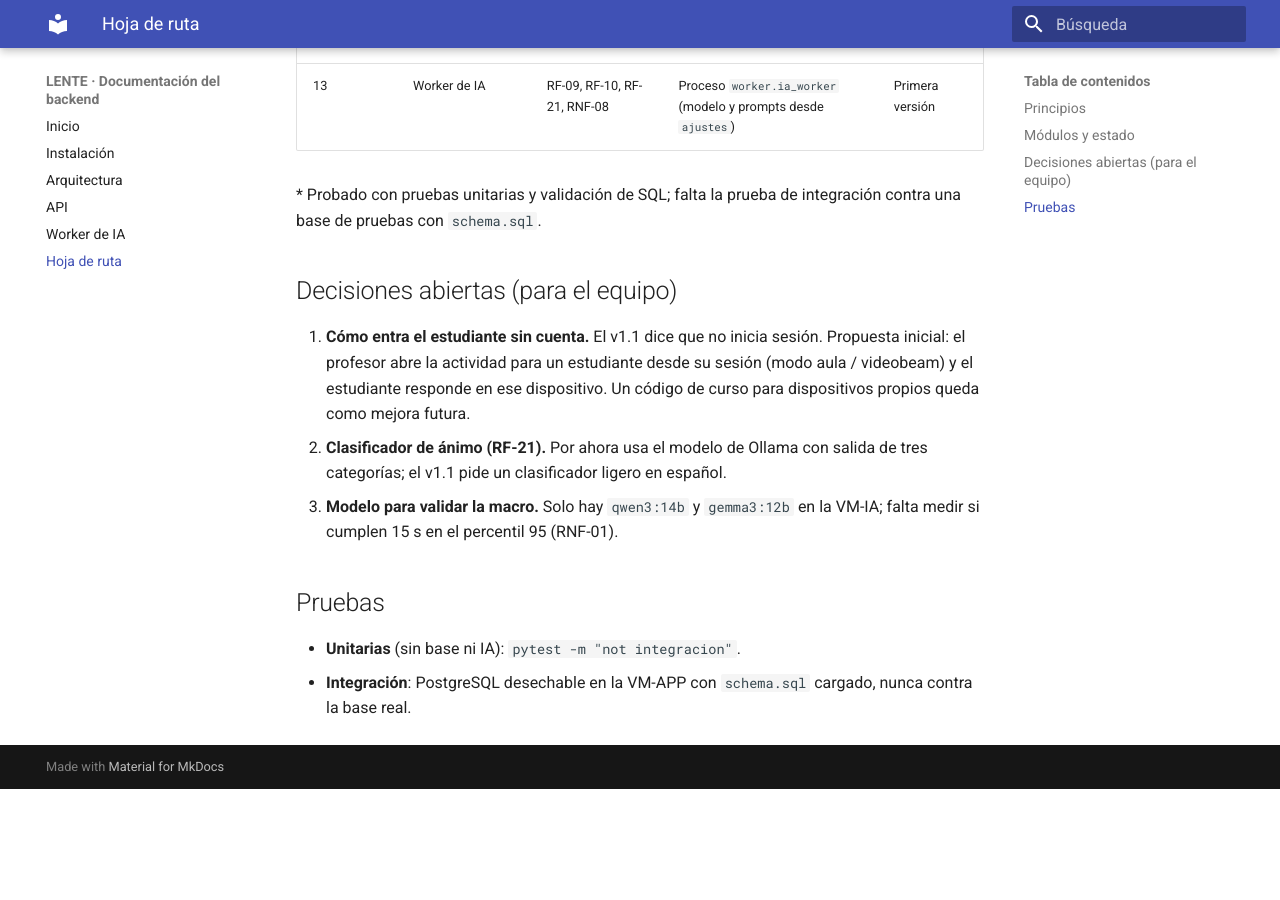
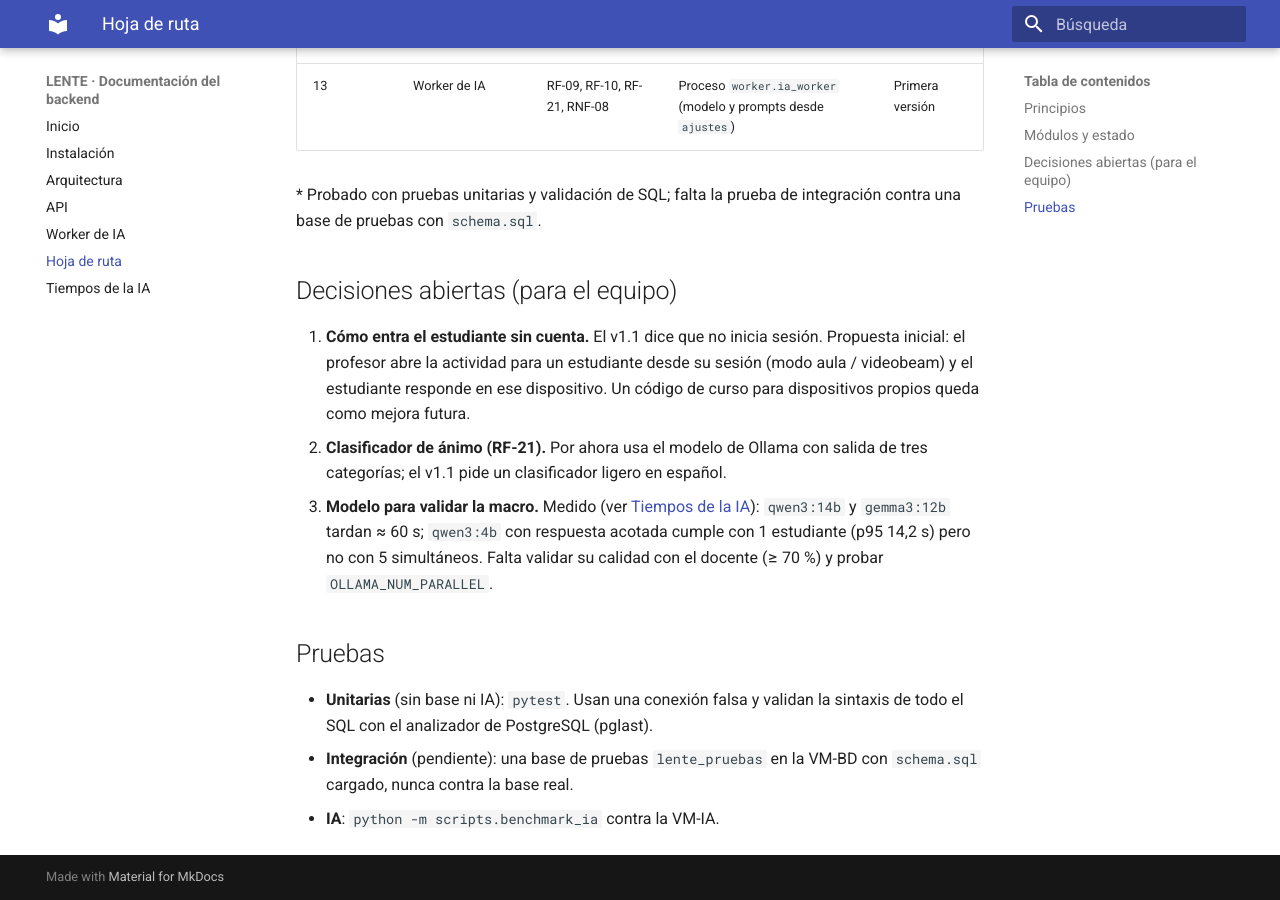
Before and after one commit to mvega09/lente, an MkDocs documentation site: the page built from docs/hoja-de-ruta.md, in a window 1280 px wide and 900 px high, scrolled down 1584 px. Built offline with MkDocs 1.6.1 and Material for MkDocs 9.7.7, drawn with Linux system fonts in a browser that asks for light colours; before the commit the page ends 2373 px from its top, so only the background shows below that.

Commit message:
Resultados de tiempos de la IA y modelo de validación por defecto
qwen3:4b con respuesta acotada cumple RNF-01 con 1 estudiante (p95 14,2 s); con 5 simultáneos no cumple por la fila de Ollama. Se documentan mediciones, causas y recomendaciones.

Co-Authored-By: Claude Opus 5.5 <noreply@anthropic.com>

```diff
--- a/docs/hoja-de-ruta.md
+++ b/docs/hoja-de-ruta.md
@@ -44,11 +44,15 @@ integración contra una base de pruebas con `schema.sql`.
    Un código de curso para dispositivos propios queda como mejora futura.
 2. **Clasificador de ánimo (RF-21).** Por ahora usa el modelo de Ollama con
    salida de tres categorías; el v1.1 pide un clasificador ligero en español.
-3. **Modelo para validar la macro.** Solo hay `qwen3:14b` y `gemma3:12b` en la
-   VM-IA; falta medir si cumplen 15 s en el percentil 95 (RNF-01).
+3. **Modelo para validar la macro.** Medido (ver [Tiempos de la IA](benchmark-ia.md)):
+   `qwen3:14b` y `gemma3:12b` tardan ≈ 60 s; `qwen3:4b` con respuesta acotada
+   cumple con 1 estudiante (p95 14,2 s) pero no con 5 simultáneos. Falta
+   validar su calidad con el docente (≥ 70 %) y probar `OLLAMA_NUM_PARALLEL`.
 
 ## Pruebas
 
-- **Unitarias** (sin base ni IA): `pytest -m "not integracion"`.
-- **Integración**: PostgreSQL desechable en la VM-APP con `schema.sql`
-  cargado, nunca contra la base real.
+- **Unitarias** (sin base ni IA): `pytest`. Usan una conexión falsa y
+  validan la sintaxis de todo el SQL con el analizador de PostgreSQL (pglast).
+- **Integración** (pendiente): una base de pruebas `lente_pruebas` en la VM-BD
+  con `schema.sql` cargado, nunca contra la base real.
+- **IA**: `python -m scripts.benchmark_ia` contra la VM-IA.
--- a/mkdocs.yml
+++ b/mkdocs.yml
@@ -16,6 +16,7 @@ nav:
   - API: api.md
   - Worker de IA: worker.md
   - Hoja de ruta: hoja-de-ruta.md
+  - Tiempos de la IA: benchmark-ia.md
 
 markdown_extensions:
   - admonition
```
Also changed, not shown: docs/benchmark-ia.md (added, +67 -0 lines), 2 other files.
